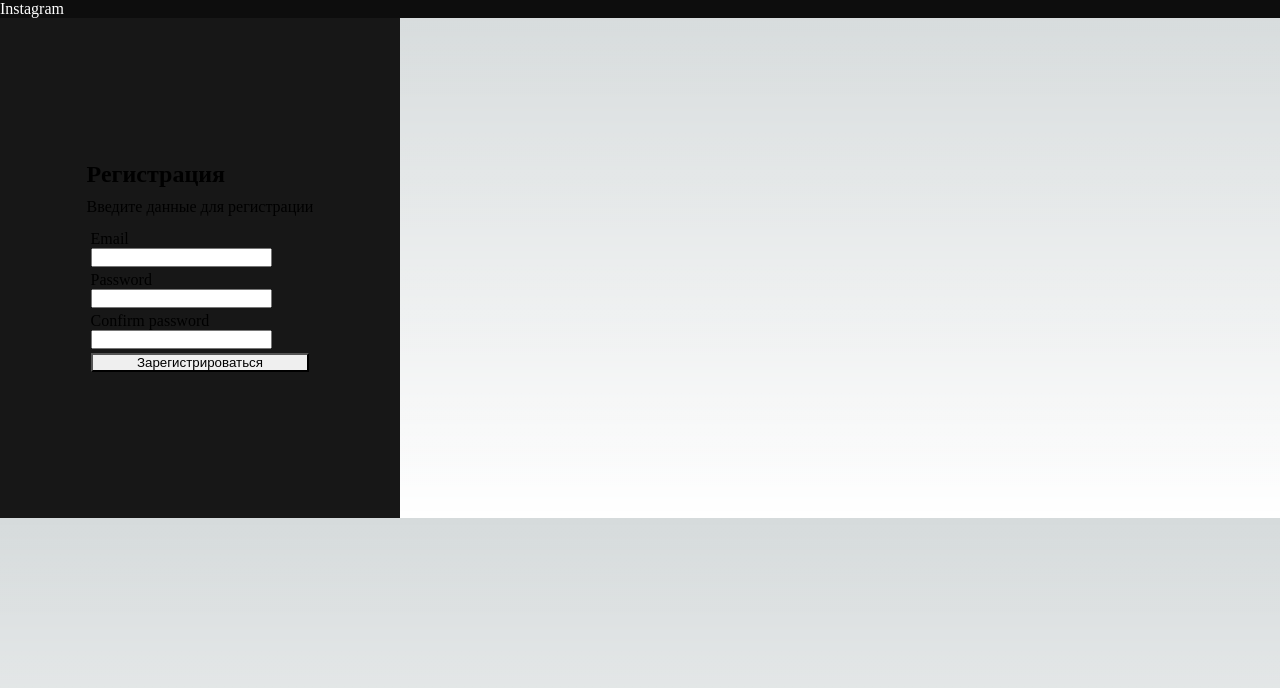
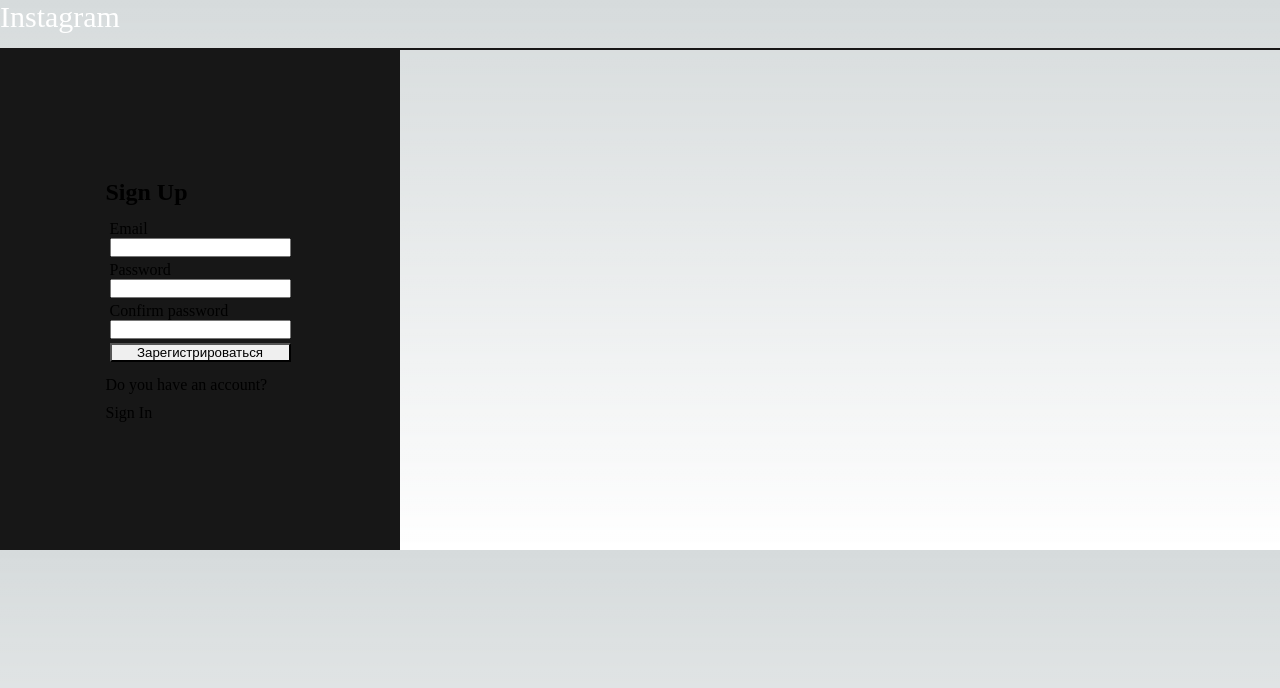
Before and after one commit to lunia56/instagram.ui, a Next.js app: page /signup in a window 1280 px wide. Shown: the top 688 px of the page. Built offline with nearby package versions, Linux system fonts and the light colour scheme.

Commit message:
add react query

```diff
--- a/package.json
+++ b/package.json
@@ -12,9 +12,12 @@
     "@chakra-ui/react": "^2.5.5",
     "@emotion/react": "^11.10.6",
     "@emotion/styled": "^11.10.6",
+    "@tanstack/react-query": "^4.28.0",
+    "@tanstack/react-query-devtools": "^4.29.0",
     "@types/node": "18.15.11",
     "@types/react": "18.0.31",
     "@types/react-dom": "18.0.11",
+    "axios": "^1.3.4",
     "eslint": "8.37.0",
     "eslint-config-next": "13.2.4",
     "framer-motion": "^10.10.0",
--- a/src/components/Header/Header.module.scss
+++ b/src/components/Header/Header.module.scss
@@ -1,5 +1,12 @@
 @import "src/assets/styles/variables.module";
 .header{
-  color: $titleColor;
-  background-color:$backgroundColor;
+  background-color:transparent;
+  border: none;
+  border-bottom: #171717 solid 2px;
+  height: 50px;
+  & span {
+    color: $titleColor;
+    font-size: 30px;
+    font-weight: normal;
+  }
 }
--- a/src/components/Header/Header.tsx
+++ b/src/components/Header/Header.tsx
@@ -4,7 +4,7 @@
 const Header = () => {
     return (
         <header>
-            <div className={s.header} >Instagram</div>
+            <div className={s.header} ><span>Instagram</span></div>
         </header>
     );
 };
--- a/src/components/SignUp/SignUp.module.scss
+++ b/src/components/SignUp/SignUp.module.scss
@@ -6,4 +6,5 @@
   justify-content: center;
   align-items: center;
   max-width: 400px;
+
 }
--- a/src/components/SignUp/SignUp.tsx
+++ b/src/components/SignUp/SignUp.tsx
@@ -1,5 +1,5 @@
 import {ReactNode, useState} from "react";
-import {Controller, FieldPath, useForm} from "react-hook-form";
+import {Control, Controller, FieldPath, useForm} from "react-hook-form";
 import s from './SignUp.module.scss'
 import {
     FormControl,
@@ -10,6 +10,7 @@
     VStack,
     Heading,
     Box,
+    Link,
     Text,
 } from "@chakra-ui/react";
 
@@ -19,7 +20,7 @@
 
     const [isSubmitting, setIsSubmitting] = useState(false);
 
-    const {register, handleSubmit,watch, formState: {errors}} = useForm({mode:'onChange'});
+    const {register,control, handleSubmit,watch,  formState: {errors,isValid}} = useForm({mode:'onChange'});
     const onSubmit = (data) => {
         setIsSubmitting(true);
 
@@ -29,16 +30,16 @@
     };
 
     return (
-            <Box p={0} className={s.signUpBlock}>
+
+            <Box  className={s.signUpBlock}>
             <VStack spacing={10} align="stretch">
-                <Heading size="lg">Регистрация</Heading>
-                <Text>Введите данные для регистрации</Text>
+                <Heading size="lg">Sign Up</Heading>
                 <Box bg="gray.100" p={4} borderRadius="md">
                     <form onSubmit={handleSubmit(onSubmit)}>
                         <VStack spacing={4} align="stretch">
                             <FormControl isInvalid={Boolean(errors.email)}>
                                 <FormLabel>Email</FormLabel>
-                                <Input type="email" {...register("email", {
+                                <input type="email" {...register("email", {
                                     required: "Email is required",
                                     pattern: {
                                         value: /^((([0-9A-Za-z]{1}[-0-9A-z\.]{1,}[0-9A-Za-z]{1})|([0-9А-Яа-я]{1}[-0-9А-я\.]{1,}[0-9А-Яа-я]{1}))@([-A-Za-z]{1,}\.){1,2}[-A-Za-z]{2,})$/u,
@@ -52,7 +53,7 @@
 
                             <FormControl isInvalid={Boolean(errors.password)}>
                                 <FormLabel>Password</FormLabel>
-                                <Input type="password" {...register("password", {
+                                <input type="password" {...register("password", {
                                     required: "Field is required", minLength: {
                                         value: 6,
                                         message: 'Minimum length 6 characters'
@@ -69,7 +70,7 @@
 
                             <FormControl isInvalid={Boolean(errors.confirmPassword)}>
                                 <FormLabel>Confirm password</FormLabel>
-                                <Input type="password" {...register("confirmPassword", {
+                                <input type="password" {...register("confirmPassword", {
                                     required: "Field is required",
                                     validate: value => value === watch("password")
                                 })}
@@ -86,12 +87,15 @@
                                 isLoading={isSubmitting}
                                 loadingText="Отправка..."
                                 colorScheme="blue"
+                                disabled={!isValid}
                             >
                                 Зарегистрироваться
                             </Button>
                         </VStack>
                     </form>
                 </Box>
+                <Text>Do you have an account?</Text>
+                <Link href={'/'}>Sign In</Link>
             </VStack>
         </Box>
     );
--- a/src/pages/_app.tsx
+++ b/src/pages/_app.tsx
@@ -1,6 +1,16 @@
 import '@/styles/globals.css'
 import type {AppProps} from 'next/app'
+import {QueryClient} from '@tanstack/query-core';
+import {QueryClientProvider} from '@tanstack/react-query';
+import {ReactQueryDevtools} from '@tanstack/react-query-devtools';
+
+const queryClient = new QueryClient()
 
 export default function App({Component, pageProps}: AppProps) {
-    return  <Component {...pageProps} />
+    return (
+        <QueryClientProvider client={queryClient}>
+            <Component {...pageProps} />
+            <ReactQueryDevtools initialIsOpen={false} />
+        </QueryClientProvider>
+    )
 }
--- /dev/null
+++ b/src/services/hooks.ts
@@ -0,0 +1,6 @@
+import {useQuery} from '@tanstack/react-query';
+import {instagramApi} from '@/services/index';
+
+export const useMeQuery = () => {
+    return useQuery({queryKey: ['me'], queryFn: instagramApi.me})
+}
--- /dev/null
+++ b/src/services/instagramInstance.ts
@@ -0,0 +1,5 @@
+import axios from "axios";
+
+export const instagramInstance = axios.create({
+    baseURL: "",
+});
```
Also changed, not shown: src/assets/styles/mixins.module.scss (added, +10 -0 lines), src/components/auth-redirect/index.tsx (added, +17 -0 lines), src/services/index.tsx (added, +8 -0 lines), 1 other file (tests, documents, lock files or other folders).
